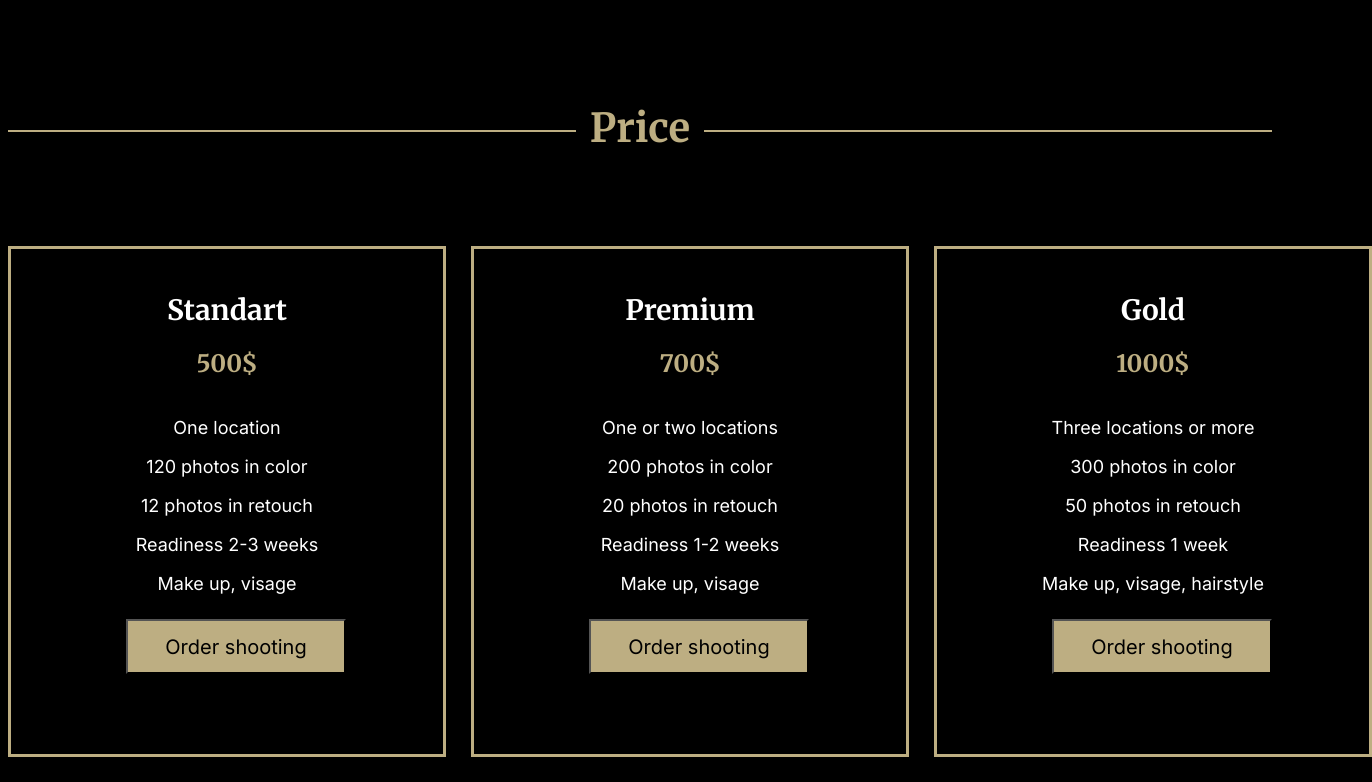
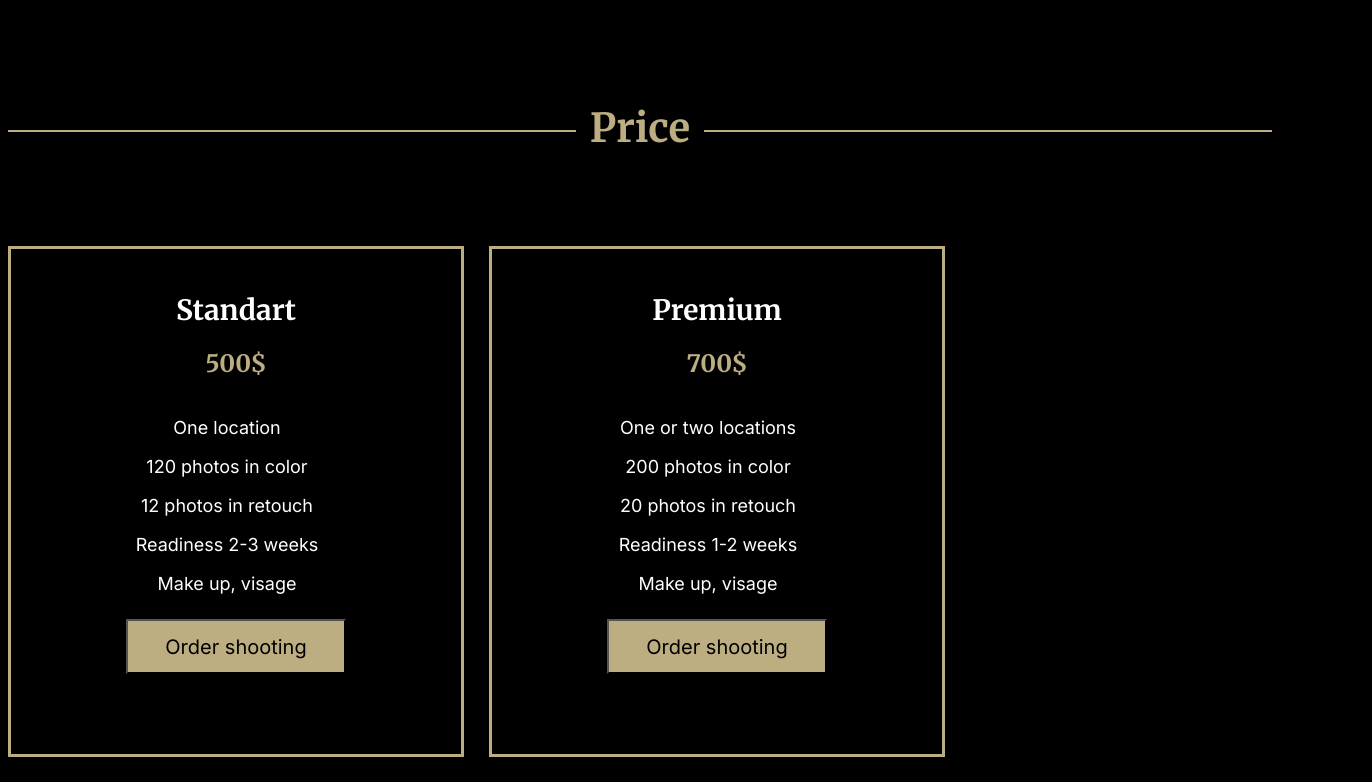
Before and after one commit to marepot/portfolio, a plain HTML site: page portfolio part 1/index.html in a window 1280 px wide. Shown: the part 3759-4541 px from the top of the page, 1372 px wide, since content can reach past the window. Drawn offline with Linux system fonts and the light colour scheme; a script that the page names is missing.

Commit message:
Add files via upload

```diff
--- a/portfolio part 1/styles.css
+++ b/portfolio part 1/styles.css
@@ -254,8 +254,11 @@ margin: 0px auto;
   display: flex;
   align-items: center;
   gap: 25px;
-  padding-right: 20px;
   padding-top: 60px;
+  flex-wrap: wrap;
+    width: 100%;
+    margin: 0px auto;
+
 }
 .card {
   align-items: center;
@@ -348,7 +351,6 @@ margin: 0px auto;
   width: 450px;
   height: 50px;
   margin-bottom: 20px;
-  margin-right: 20px;
   font-family: inherit;
   color: #bdae82;
   font-size: 20px;
```
